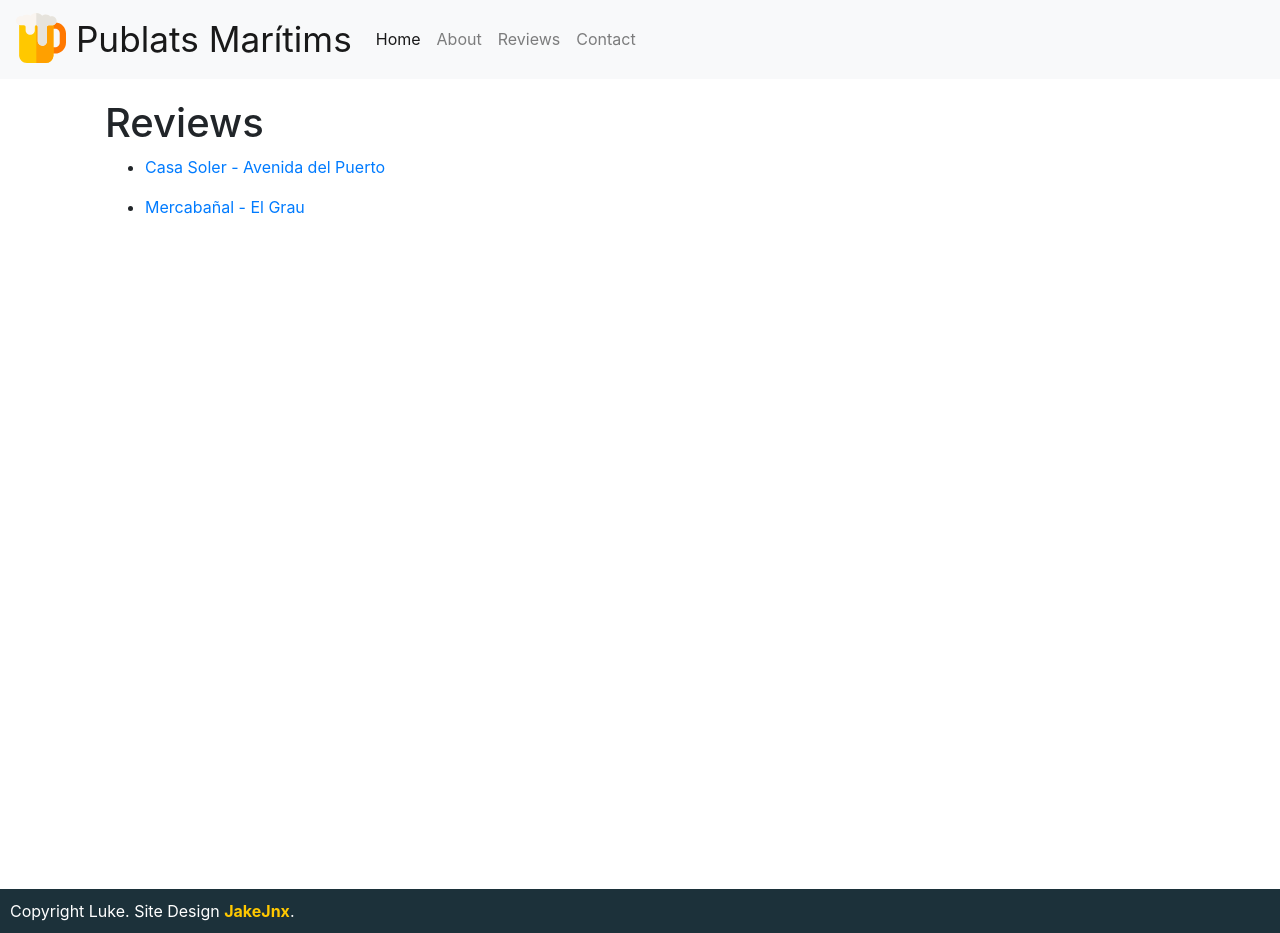
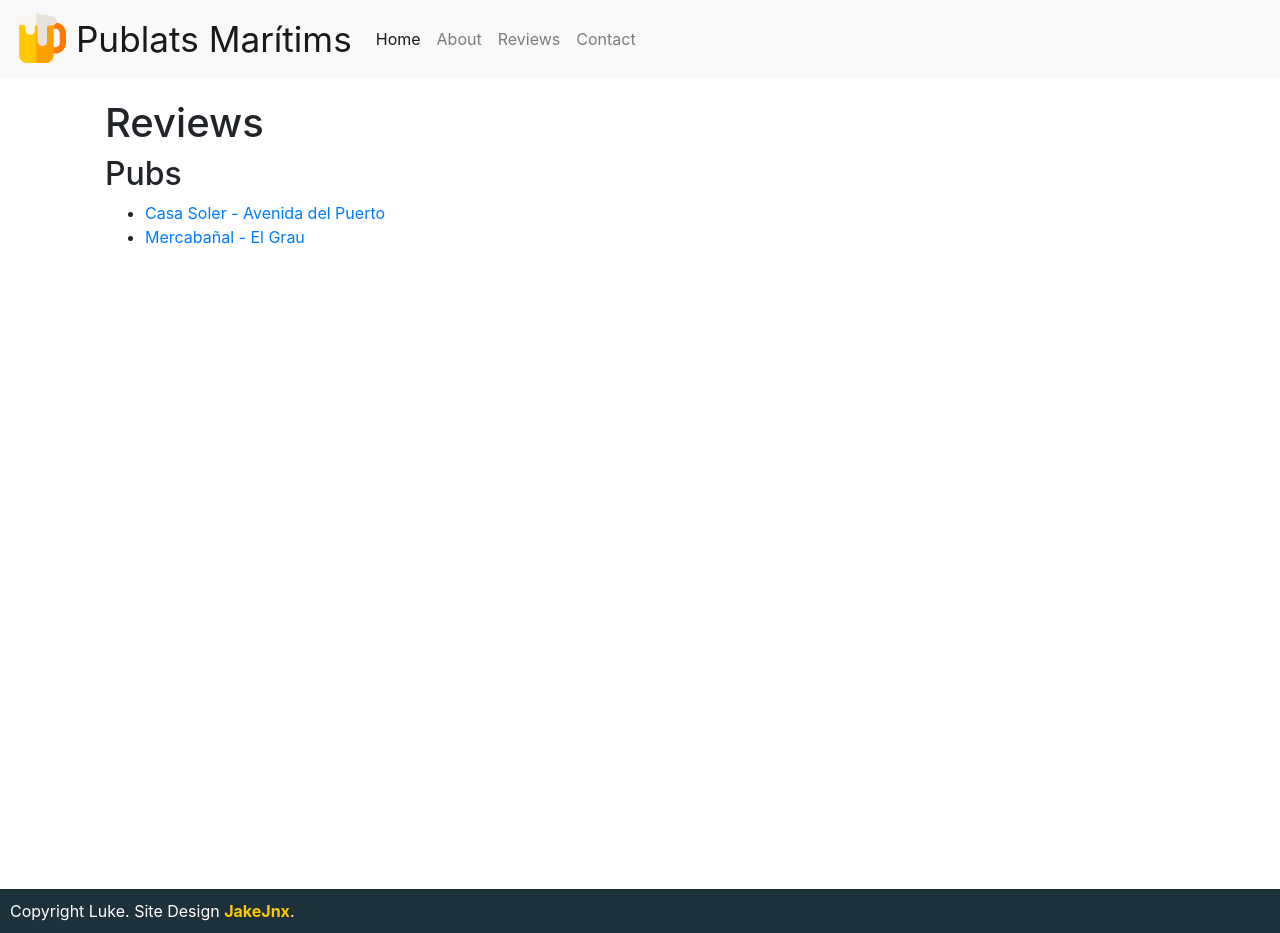
Before and after one commit to jakejnx/publats.com, a Jekyll site: the page built from reviews.md, in a window 1280 px wide. Built offline with Jekyll 4.4.1, drawn with Linux system fonts in a browser that asks for light colours; nearby versions of some CDN libraries.

Commit message:
Updated Reviews

```diff
--- a/reviews.md
+++ b/reviews.md
@@ -4,7 +4,9 @@ permalink: "/reviews/"
 layout: page
 ---
 
+## Pubs
+<ul>
 {% for pubs in site.pubs %}
-  * <a href="{{ pubs.url }}"> {{ pubs.title }} - {{ pubs.tags }}    </a>
-
+<li><a href="{{ pubs.url }}"> {{ pubs.title }} - {{ pubs.tags }} </a></li>
 {% endfor %}
+</ul>
```
